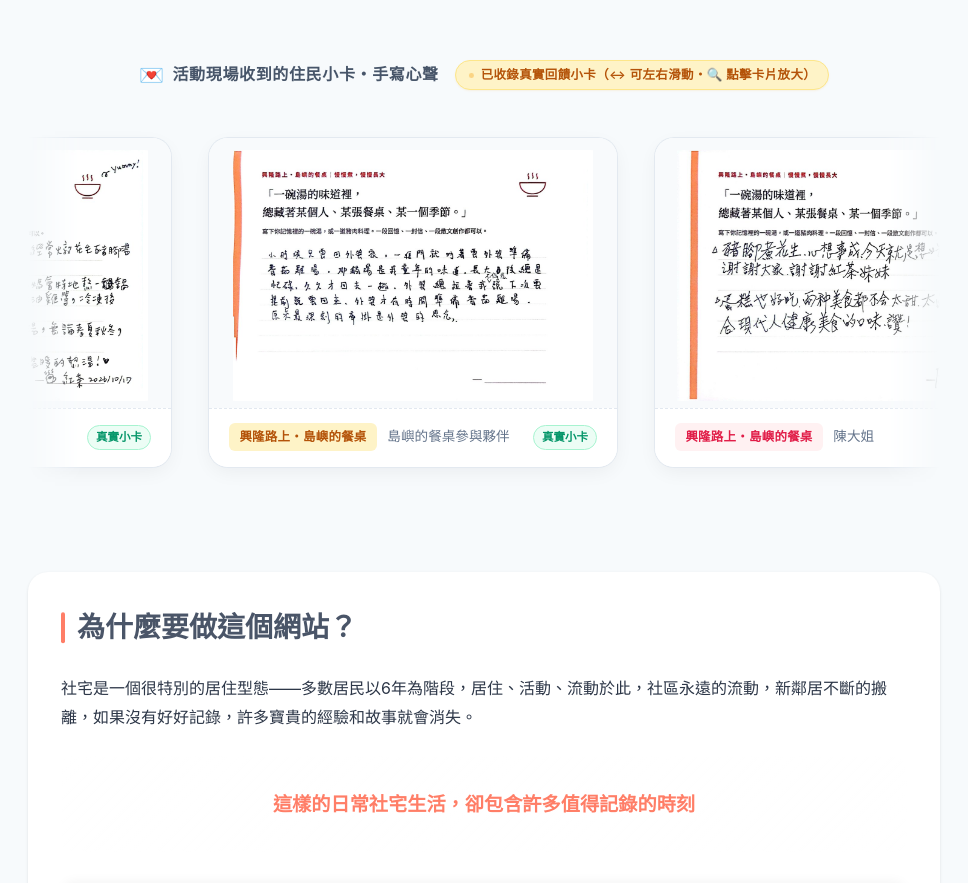
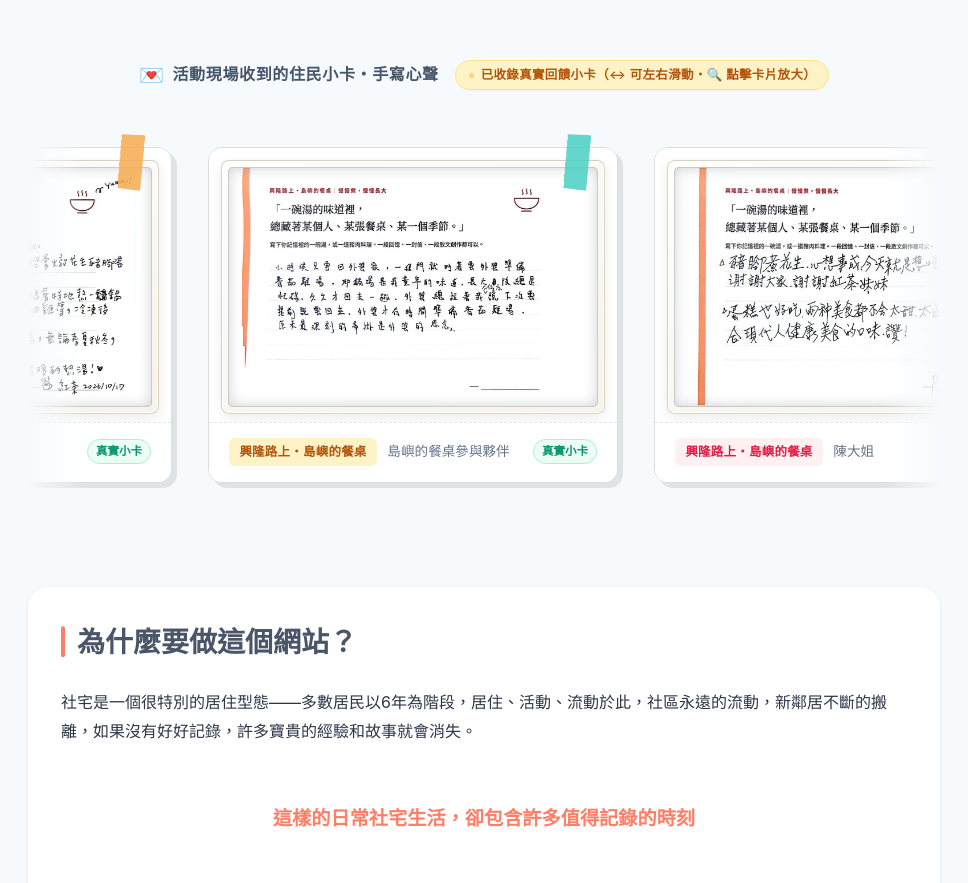
Before and after one commit to elmerlu/XLD2YILiving, a React (Vite) app: page /funding in a window 1280 px wide. Shown: the part 940-1823 px from the top of the page, without its empty margins (156-1124 px from the left). Built offline with nearby package versions, Linux system fonts and the light colour scheme; the HTML template or start-up script is replaced by a standard one; a web font is replaced by a local one.

Commit message:
style(echoes): add 4-sided polaroid photo mask and torn washi tape matching InnovatorGrid

```diff
--- a/src/components/funding/ResidentEchoes.jsx
+++ b/src/components/funding/ResidentEchoes.jsx
@@ -163,11 +163,13 @@ const ResidentEchoes = () => {
                     {displayList.map((item, index) => {
                         const imageSrc = resolveImg(item.cardImage)
                         const realIdx = index % echoesData.length
+                        const tapeColorIdx = (realIdx % 4) + 1
+                        const tapeClass = styles[`tapeColor${tapeColorIdx}`]
 
                         return (
                             <div
                                 key={`${item.id}-${index}`}
-                                className={styles.echoCard}
+                                className={`${styles.echoCard} ${tapeClass}`}
                                 style={{
                                     '--theme-color': item.themeColor,
                                     '--theme-bg': item.themeBg
@@ -184,6 +186,7 @@ const ResidentEchoes = () => {
                                 }}
                             >
                                 <div className={styles.cardImageContainer}>
+                                    <div className={styles.cardMaskFrame}>
                                         <img
                                             src={imageSrc}
                                             alt={`${item.tag} - ${item.author} 的手寫小卡`}
@@ -191,6 +194,7 @@ const ResidentEchoes = () => {
                                             loading="lazy"
                                             draggable={false}
                                         />
+                                    </div>
                                     <div className={styles.zoomHint}>
                                         <ZoomIn size={15} />
                                         <span>點擊放大</span>
@@ -250,11 +254,13 @@ const ResidentEchoes = () => {
                             </button>
 
                             <div className={styles.lightboxImageWrapper}>
+                                <div className={`${styles.lightboxMaskFrame} ${styles[`tapeColor${(activeCardIndex % 4) + 1}`]}`}>
                                     <img
                                         src={resolveImg(activeCard.cardImage)}
                                         alt={`${activeCard.tag} - ${activeCard.author} 的手寫小卡`}
                                         className={styles.lightboxImg}
                                     />
+                                </div>
                             </div>
 
                             <button
--- a/src/components/funding/ResidentEchoes.module.css
+++ b/src/components/funding/ResidentEchoes.module.css
@@ -107,43 +107,102 @@
     display: flex;
     gap: 2.25rem;
     width: max-content;
-    padding: 1rem 0.75rem 1.75rem;
+    padding: 1.65rem 0.75rem 1.75rem;
 }
 
-/* 卡片本體外框 */
+/* 紙膠帶配色（與最下方青創介紹 InnovatorGrid 完全一致的四色系統） */
+.tapeColor1 { --tape-color: #F6AD55; } /* Orange */
+.tapeColor2 { --tape-color: #4FD1C5; } /* Teal */
+.tapeColor3 { --tape-color: #FC8181; } /* Red/Pink */
+.tapeColor4 { --tape-color: #68D391; } /* Green */
+
+/* 卡片本體外框（拍立得相紙風格＋右上角紙膠帶黏貼感） */
 .echoCard {
     background: #ffffff;
-    border: 1px solid rgba(226, 232, 240, 0.95);
-    border-radius: 20px;
+    border: 1px solid #DDDDDD;
+    border-radius: 14px;
     width: 410px;
     flex-shrink: 0;
-    box-shadow: 0 6px 20px -3px rgba(15, 23, 42, 0.06);
+    box-shadow: 5px 5px 0px rgba(0, 0, 0, 0.09);
     display: flex;
     flex-direction: column;
-    overflow: hidden;
+    overflow: visible;
     transition: transform 0.28s cubic-bezier(0.16, 1, 0.3, 1), box-shadow 0.28s ease, border-color 0.28s ease;
     cursor: inherit;
     user-select: none;
     position: relative;
 }
 
+/* 參考最下方青創介紹 (InnovatorGrid) 的右上角撕邊紙膠帶效果 */
+.echoCard::before {
+    content: '';
+    position: absolute;
+    top: -14px;
+    right: 28px;
+    width: 24px;
+    height: 56px;
+    background-color: var(--tape-color, #F6AD55);
+    opacity: 0.88;
+    transform: rotate(5deg);
+    z-index: 15;
+    pointer-events: none;
+    clip-path: polygon(
+        0% 2%, 100% 0%, 98% 100%, 2% 98%, 5% 90%, 0% 85%, 3% 80%, 0% 75%,
+        4% 70%, 1% 65%, 3% 60%, 0% 55%, 3% 50%, 1% 45%, 4% 40%, 1% 35%,
+        3% 30%, 0% 25%, 3% 20%, 1% 15%, 4% 10%, 0% 5%
+    );
+    box-shadow: 1px 1px 3px rgba(0, 0, 0, 0.2);
+}
+
 .echoCard:hover {
     transform: translateY(-6px);
-    box-shadow: 0 16px 32px -4px rgba(15, 23, 42, 0.12);
+    box-shadow: 7px 9px 0px rgba(0, 0, 0, 0.12);
     border-color: var(--theme-color, rgba(99, 102, 241, 0.5));
 }
 
 /* 上半部：實體手寫小卡與模擬小卡統一高度容器 */
 .cardImageContainer {
     width: 100%;
-    height: 270px;
-    background: #f8fafc;
+    height: 274px;
+    background: #ffffff;
+    border-radius: 13px 13px 0 0;
     overflow: hidden;
     position: relative;
-    padding: 0.75rem 0.75rem 0.4rem;
+    padding: 0.75rem 0.75rem 0.5rem;
     display: flex;
     align-items: center;
     justify-content: center;
+}
+
+/* 卡片四周拍立得相紙邊框與內陰影遮罩（柔化四周邊界） */
+.cardMaskFrame {
+    position: relative;
+    width: 100%;
+    height: 100%;
+    background: linear-gradient(160deg, #FFFEFA 0%, #F7F3EA 100%);
+    border: 1px solid rgba(120, 100, 70, 0.26);
+    border-radius: 8px;
+    padding: 6px;
+    display: flex;
+    align-items: center;
+    justify-content: center;
+    overflow: hidden;
+    box-shadow:
+        0 4px 12px rgba(15, 23, 42, 0.08),
+        inset 0 0 0 1px rgba(255, 255, 255, 0.9);
+}
+
+/* 四周內陰影與反光遮罩 (Instant-film 4-sided mask) */
+.cardMaskFrame::after {
+    content: "";
+    position: absolute;
+    inset: 6px;
+    border-radius: 5px;
+    pointer-events: none;
+    box-shadow:
+        inset 0 0 14px rgba(15, 23, 42, 0.22),
+        inset 0 0 0 1px rgba(0, 0, 0, 0.12);
+    background: linear-gradient(135deg, rgba(255, 255, 255, 0.24) 0%, rgba(255, 255, 255, 0) 38%);
 }
 
 .cardImg {
@@ -151,7 +210,8 @@
     height: 100%;
     object-fit: contain;
     display: block;
-    border-radius: 14px;
+    border-radius: 5px;
+    background: #ffffff;
     transition: transform 0.3s ease;
     pointer-events: none;
 }
@@ -194,6 +254,7 @@
     justify-content: space-between;
     background: #ffffff;
     border-top: 1px dashed #e2e8f0;
+    border-radius: 0 0 13px 13px;
 }
 
 .extractMeta {
@@ -314,7 +375,7 @@
 .lightboxBody {
     position: relative;
     background: #f8fafc;
-    padding: 1.5rem 3.75rem;
+    padding: 2rem 3.75rem 1.5rem;
     display: flex;
     align-items: center;
     justify-content: center;
@@ -327,17 +388,70 @@
     display: flex;
     align-items: center;
     justify-content: center;
-    max-height: 64vh;
+    max-height: 62vh;
+}
+
+/* 彈出燈箱內的拍立得相紙外框＋四周內陰影遮罩＋頂部撕邊紙膠帶（參考青創介紹 modalImageContainer） */
+.lightboxMaskFrame {
+    position: relative;
+    display: inline-flex;
+    align-items: center;
+    justify-content: center;
+    max-width: 100%;
+    max-height: 62vh;
+    background: linear-gradient(160deg, #FFFEFA 0%, #F7F3EA 100%);
+    border: 1px solid rgba(120, 100, 70, 0.28);
+    border-radius: 6px;
+    padding: 12px;
+    transform: rotate(-0.6deg);
+    box-shadow:
+        0 14px 28px rgba(15, 23, 42, 0.24),
+        0 3px 6px rgba(15, 23, 42, 0.14),
+        inset 0 0 0 1px rgba(255, 255, 255, 0.9);
+}
+
+/* 燈箱卡片頂端撕邊紙膠帶 */
+.lightboxMaskFrame::before {
+    content: "";
+    position: absolute;
+    top: -15px;
+    left: 50%;
+    width: 120px;
+    height: 32px;
+    background-color: var(--tape-color, #F6AD55);
+    opacity: 0.85;
+    transform: translateX(-50%) rotate(-3deg);
+    z-index: 10;
+    pointer-events: none;
+    clip-path: polygon(
+        0% 0%, 98% 0%, 100% 10%, 97% 20%, 100% 30%, 97% 40%, 100% 50%, 97% 60%, 100% 70%, 97% 80%, 100% 90%, 98% 100%,
+        2% 100%, 0% 90%, 3% 80%, 0% 70%, 3% 60%, 0% 50%, 3% 40%, 0% 30%, 3% 20%, 0% 10%, 2% 0%
+    );
+    filter: drop-shadow(1px 2px 3px rgba(0, 0, 0, 0.22));
+}
+
+/* 燈箱卡片四周內陰影與反光遮罩 (Instant-film 4-sided photo mask) */
+.lightboxMaskFrame::after {
+    content: "";
+    position: absolute;
+    inset: 12px;
+    border-radius: 4px;
+    pointer-events: none;
+    box-shadow:
+        inset 0 0 16px rgba(0, 0, 0, 0.34),
+        inset 0 0 0 1px rgba(0, 0, 0, 0.16);
+    background: linear-gradient(135deg, rgba(255, 255, 255, 0.26) 0%, rgba(255, 255, 255, 0) 38%);
 }
 
 .lightboxImg {
     max-width: 100%;
-    max-height: 64vh;
+    max-height: calc(62vh - 24px);
     width: auto;
     height: auto;
     object-fit: contain;
-    border-radius: 14px;
-    box-shadow: 0 8px 28px rgba(15, 23, 42, 0.1);
+    display: block;
+    border-radius: 4px;
+    background: #ffffff;
 }
 
 .lightboxNavBtn {
```
Lines whose indentation alone changed are shown as unchanged.
